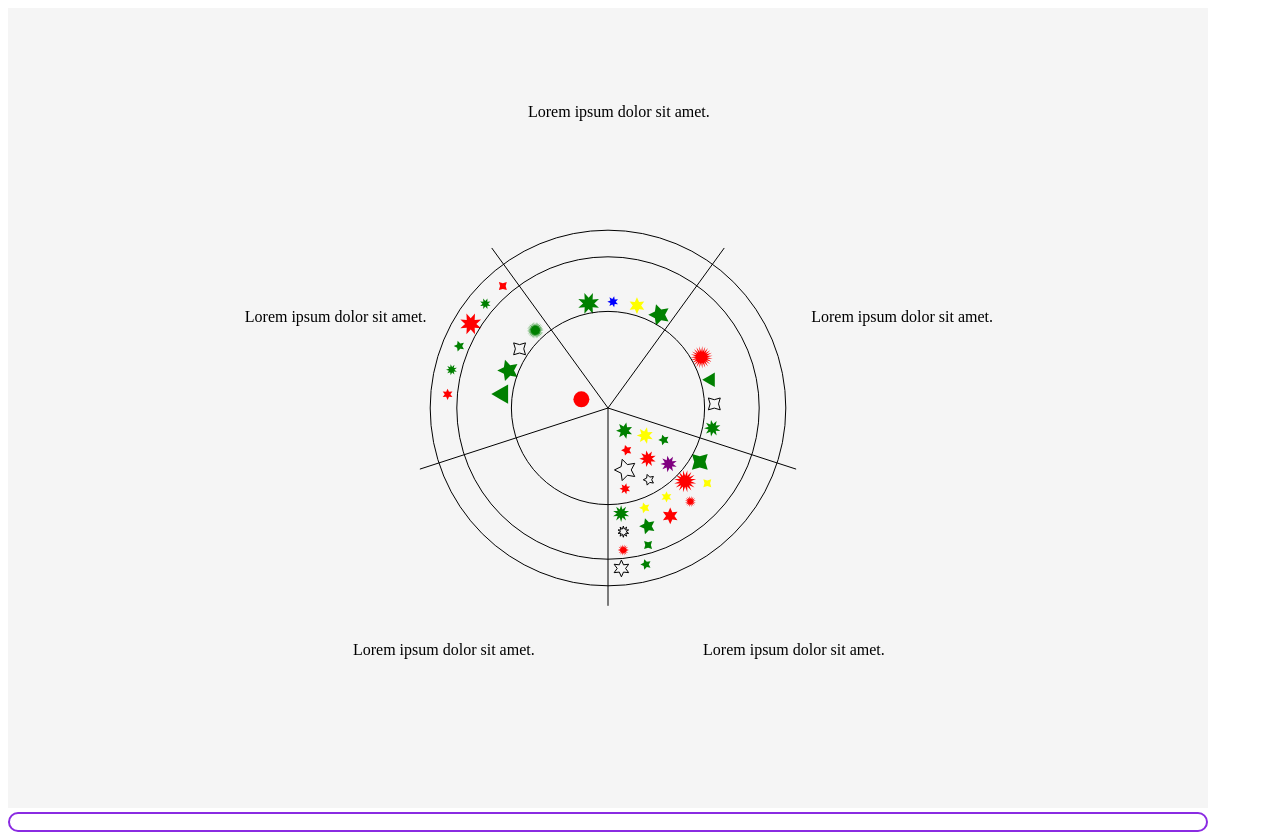
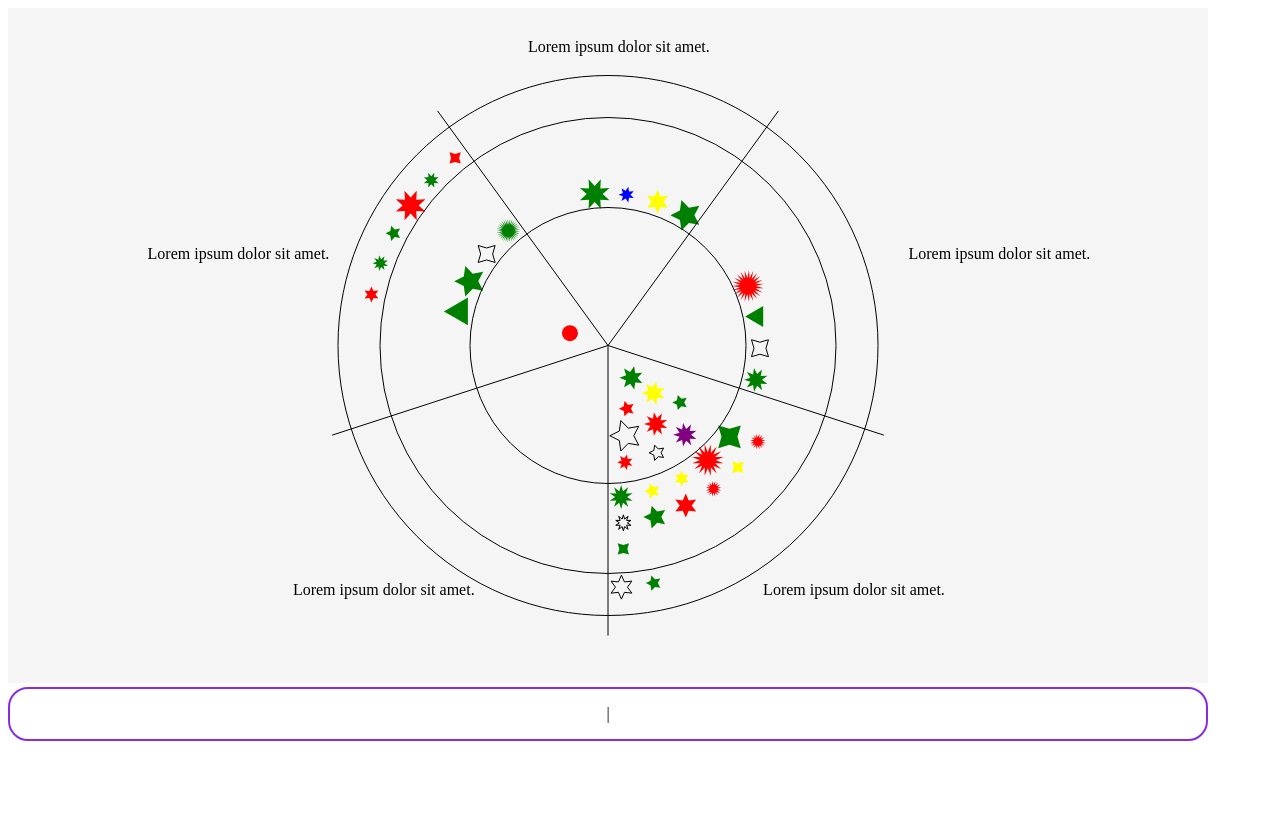
Before and after one commit to dikobrazik/fl, a plain HTML site: page index.html in a window 1280 px wide. After the commit the page ends 800 px from the top, so only its background shows below. Drawn offline with Linux system fonts and the light colour scheme.

Commit message:
Add files via upload

```diff
--- a/index.html
+++ b/index.html
@@ -41,12 +41,12 @@
     </head>
     <body>
         <div>
-            <canvas id="myCanvas" width=1200 height=800>
+            <canvas id="myCanvas" width=1200 height=600>
 
             </canvas>
             <div id='hint'>
                 <p>
-                    <!-- Подсказка -->
+                    |
                 </p>
             </div>
         </div>
@@ -366,14 +366,19 @@
 
             const getContext = () => document.getElementById('myCanvas').getContext('2d');
 
-            var scale = 0.7;
+            var scale = 1;
             var circles = [];
             var shapes = [];
             var w=document.getElementById('myCanvas').width, h=document.getElementById('myCanvas').height;
             var leftOffset = document.getElementById('myCanvas').offsetLeft;
             var topOffset = document.getElementById('myCanvas').offsetTop;
             var ctx = getContext();
-
+            function draw(width, height) {
+                getContext().canvas.width  = width;
+                getContext().canvas.height = height;
+                h = height;
+                w=width;
+            }
             document.getElementById('plus').onclick = function() {
                 scale+=0.1
                 init(true);
@@ -476,6 +481,7 @@
                 ctx.clearRect(0,0,w,h)
                 shapes = [];
                 if(editCircles)circles=[];
+                else if(editCircles === undefined) draw(1200, circles[circles.length-1]*2.5);
                 var partDegree = 360/data.parts;
                 var alpha = (180-partDegree)/2;
                 for(var i = 0; i<data.circles.length; i++){
@@ -496,17 +502,17 @@
                             delta+=18*scale;
                         }
                         if(i==0 && data.parts !=4) ply=2;
-                        for(var k=0, num = degrees(14, radius+24*scale*ply);k<part.length;k++, num += degrees(26, radius+24*scale*ply)){
+                        for(var k=0, num = degrees(14, radius+24*scale*ply);k<part.length;k++, num += degrees(34, radius+24*scale*ply)){
                             if(k==0 && i==0) {
                                 num=partDegree/2;
                             }
-                            if(num+5*scale>degrees(2*(radius+24*scale*ply)*Math.cos(alpha* Math.PI / 180), radius+24*scale*ply)){
+                            if(num+5>degrees(2*(radius+24*scale*ply)*Math.cos(alpha* Math.PI / 180), radius+24*scale*ply)){
                                 num = degrees(14, radius+24*scale*ply);
                                 ply+=1;
                             }
                             if(24*scale*ply > delta){
-                                circles[i] +=20*scale;
-                                delta +=20*scale;
+                                circles[i] +=24*scale;
+                                delta +=24*scale;
                             }
                             x=w/2+(radius+26*scale*ply-12*scale)*Math.sin((num+partDegree*p) * Math.PI / 180);
                             y=h/2+(radius+26*scale*ply-12*scale)*Math.cos((num+partDegree*p) * Math.PI / 180);
@@ -535,8 +541,8 @@
                     );
                     ctx.stroke();
                     if(data.names[i] !== undefined) {
-                        x = w/2+(circles[circles.length-1]+120)*Math.sin((partDegree*i+partDegree/2) * Math.PI / 180);
-                        y = h/2+(circles[circles.length-1]+120)*Math.cos((partDegree*i+partDegree/2) * Math.PI / 180);
+                        x = w/2+(circles[circles.length-1]+130)*Math.sin((partDegree*i+partDegree/2) * Math.PI / 180);
+                        y = h/2+(circles[circles.length-1]+30)*Math.cos((partDegree*i+partDegree/2) * Math.PI / 180);
                         wrapText(getContext(), data.names[i], x,y,200)
                     }
                 }
@@ -545,6 +551,7 @@
                     ctx.arc(w/2,h/2,circles[i],0 * Math.PI, 2 * Math.PI)
                     ctx.stroke();
                 }
+                if(editCircles) return init();
             }
             function addTable(s){
                 if(document.getElementsByTagName('table')[0] !== undefined) document.getElementsByTagName('table')[0].remove()
```
